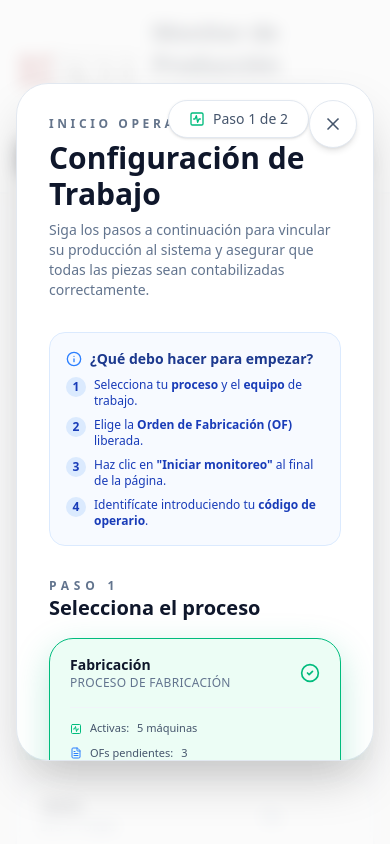
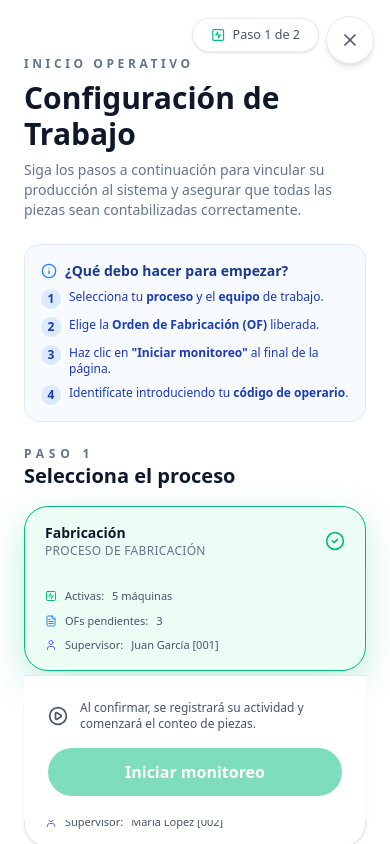
Before and after one commit to m4xjunior/Mockup-Maquinas-NoMapex, a Next.js app: page / in a window 390 px wide. Shown: the top 844 px of the page. Built offline with nearby package versions, Linux system fonts and the light colour scheme; no server answers.

Commit message:
UI: Adaptación total de modais para dispositivos móveis (fullscreen no mobile) e melhorias de scroll e botões

```diff
--- a/src/components/produccion/LoginModalMaquina.tsx
+++ b/src/components/produccion/LoginModalMaquina.tsx
@@ -175,7 +175,7 @@ export function LoginModalMaquina({
 
   return (
     <div
-      className="fixed inset-0 z-50 flex items-center justify-center bg-background/80 px-4 py-8 backdrop-blur"
+      className="fixed inset-0 z-50 flex items-center justify-center bg-background/80 sm:px-4 sm:py-8 backdrop-blur"
       onClick={(event) => {
         // #region agent log
         fetch('http://127.0.0.1:7244/ingest/646fdcbc-8512-4d15-97f0-5f9868008689',{method:'POST',headers:{'Content-Type':'application/json'},body:JSON.stringify({location:'src/components/produccion/LoginModalMaquina.tsx:179',message:'Backdrop onClick',data:{target:event.target === event.currentTarget},timestamp:Date.now(),sessionId:'debug-session',hypothesisId:'H3'})}).catch(()=>{});
@@ -184,10 +184,10 @@ export function LoginModalMaquina({
       }}
     >
       <div
-        className="relative w-full max-w-2xl rounded-[32px] border border-slate-200 bg-card shadow-2xl"
+        className="relative w-full max-w-2xl sm:rounded-[32px] border-slate-200 bg-card shadow-2xl flex flex-col h-full sm:h-auto sm:max-h-[90vh] overflow-hidden rounded-none border-0 sm:border"
         onClick={(e) => e.stopPropagation()}
       >
-        <div className="absolute right-16 top-4 flex items-center gap-2 rounded-full border border-slate-200 bg-white px-5 py-2 text-slate-600 shadow-sm">
+        <div className="absolute right-16 top-4 z-20 flex items-center gap-2 rounded-full border border-slate-200 bg-white px-5 py-2 text-slate-600 shadow-sm scale-90 sm:scale-100">
           <ActivitySquare className="h-4 w-4 text-emerald-500" />
           <span className="text-sm font-medium">Paso {ordenSeleccionada ? '2' : '1'} de 2</span>
         </div>
@@ -201,13 +201,13 @@ export function LoginModalMaquina({
               // #endregion
               onCerrar();
             }}
-            className="absolute right-4 top-4 z-10 inline-flex h-12 w-12 items-center justify-center rounded-full border border-slate-200 bg-white text-slate-600 shadow-md transition-all active:scale-95 hover:bg-slate-50 focus-visible:outline-none focus-visible:ring-2 focus-visible:ring-emerald-200"
+            className="absolute right-4 top-4 z-20 inline-flex h-12 w-12 items-center justify-center rounded-full border border-slate-200 bg-white text-slate-600 shadow-md transition-all active:scale-95 hover:bg-slate-50 focus-visible:outline-none focus-visible:ring-2 focus-visible:ring-emerald-200"
           >
             <X className="h-5 w-5" />
           </button>
         )}
-        <div className="space-y-8 p-8 max-h-[80vh] overflow-y-auto">
-          <header className="flex flex-col justify-between gap-4 md:flex-row md:items-start">
+        <div className="flex-1 space-y-6 p-6 sm:p-8 overflow-y-auto">
+          <header className="flex flex-col justify-between gap-4 md:flex-row md:items-start pt-8 sm:pt-0">
             <div>
               <p className="text-xs font-semibold uppercase tracking-[0.3em] text-muted-foreground">
                 Inicio operativo
@@ -480,9 +480,9 @@ export function LoginModalMaquina({
             </div>
           )}
 
-          <footer className="flex flex-col gap-2 border-t border-slate-200 pt-6 text-slate-600 md:flex-row md:items-center md:justify-between">
-            <div className="flex items-center gap-3 text-sm">
-              <PlayCircle className="h-5 w-5" />
+          <footer className="sticky bottom-0 mt-auto flex flex-col gap-4 border-t border-slate-200 bg-white p-6 text-slate-600 md:flex-row md:items-center md:justify-between">
+            <div className="flex items-center gap-3 text-xs sm:text-sm">
+              <PlayCircle className="h-5 w-5 shrink-0" />
               <span>
                 Al confirmar, se registrará su actividad y comenzará el conteo de piezas.
               </span>
@@ -490,7 +490,7 @@ export function LoginModalMaquina({
             <Button
               disabled={accionDeshabilitada || isSubmitting}
               size="lg"
-              className="rounded-full bg-emerald-500 px-8 text-base font-semibold text-white hover:bg-emerald-400"
+              className="w-full sm:w-auto rounded-full bg-emerald-500 px-8 py-6 sm:py-2 text-base font-semibold text-white hover:bg-emerald-400"
               onClick={handleIniciarMonitoreo}
             >
               {isSubmitting ? (
```
